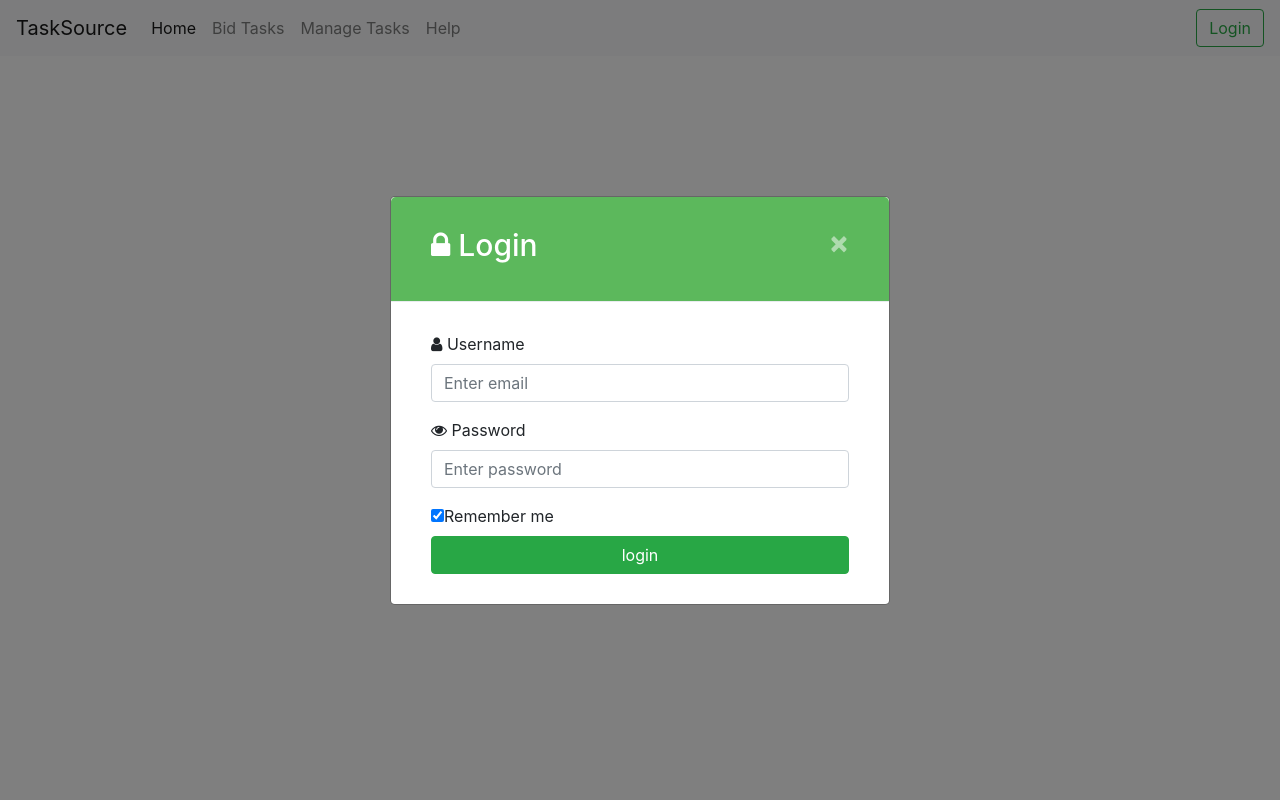
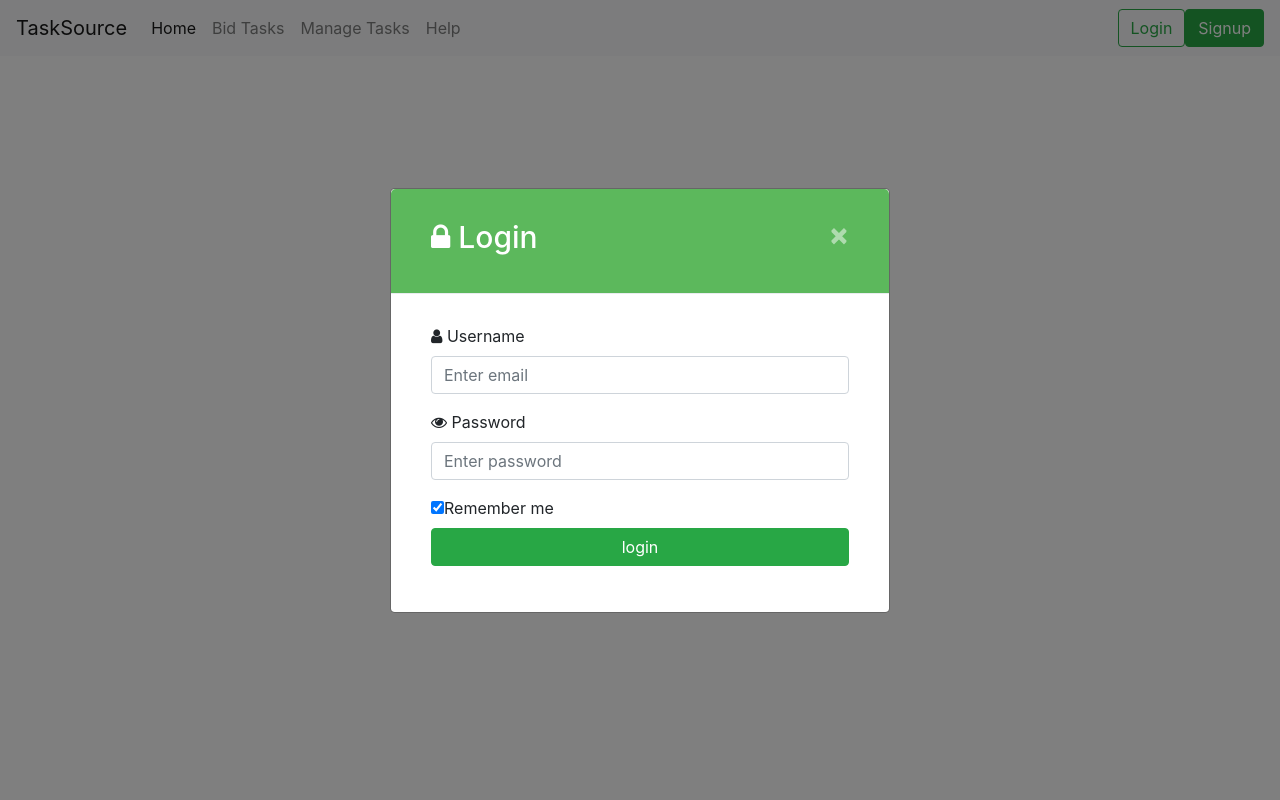
Before and after one commit to CS2102-team-09/cs2102-task-sourcing, a PHP site: page / in a window 1280 px wide, after a click on "Login". Run offline with PHP 8.4, Linux system fonts and the light colour scheme; some libraries are stand-ins or nearby versions.

Commit message:
sign up feature is in login.php

```diff
--- a/htdocs/index.php
+++ b/htdocs/index.php
@@ -55,6 +55,9 @@ if (isset($_SESSION['login_user'])) {
             <button class="btn btn-outline-success my-2 my-sm-0" type="button" data-toggle="modal"
                     data-target="#loginModel">Login
             </button>
+            <button class="btn btn-success my-2 my-sm-0" type="button" data-toggle="modal"
+                    data-target="#signupModel">Signup
+            </button>
         </div>
     </nav>
 
@@ -73,14 +76,14 @@ if (isset($_SESSION['login_user'])) {
 
 
             <div class="modal-body" style="padding:30px 40px;">
-                <form action="" method="post">
+                <form action="" method="post" name="submit">
                     <div class="form-group">
                         <label for="username"><span class="fa fa-user"></span> Username</label>
                         <input type="text" class="form-control" id="username" placeholder="Enter email" name="username">
                     </div>
                     <div class="form-group">
                         <label for="password"><span class="fa fa-eye"></span> Password</label>
-                        <input type="text" class="form-control" id="password" placeholder="Enter password" name="password">
+                        <input type="password" class="form-control" id="password" placeholder="Enter password" name="password">
                     </div>
                     <div class="checkbox">
                         <label><input type="checkbox" value="" checked>Remember me</label>
@@ -93,6 +96,43 @@ if (isset($_SESSION['login_user'])) {
         </div>
 
     </div>
+</div>
+
+<!-- Modal -->
+<div class="modal fade" id="signupModel">
+    <div class="modal-dialog modal-dialog-centered role="document"">
+
+    <!-- Modal content-->
+    <div class="modal-content">
+        <div class="modal-header" style="padding:30px 40px;">
+            <h5>Signup</h5>
+            <button type="button" class="close" data-dismiss="modal" aria-label="Close">
+                <span aria-hidden="true">&times;</span>
+            </button>
+        </div>
+
+
+        <div class="modal-body" style="padding:30px 40px;">
+            <form action="" method="post" name="signup">
+                <div class="form-group">
+                    <label for="username"><span class="fa fa-user"></span> Username</label>
+                    <input type="text" class="form-control" id="username" placeholder="Enter email" name="username">
+                </div>
+                <div class="form-group">
+                    <label for="password"><span class="fa fa-eye"></span> Password</label>
+                    <input type="password" class="form-control" id="password" placeholder="Enter password" name="password">
+                </div>
+                <div class="checkbox">
+                    <label><input type="checkbox" value="" checked>Remember me</label>
+                </div>
+                <input name="signup" type="submit" class="btn btn-success btn-block" value="signup">
+                <span><?php echo $error; ?></span>
+            </form>
+        </div>
+
+    </div>
+
+</div>
 </div>
 
 
--- a/htdocs/login.php
+++ b/htdocs/login.php
@@ -1,6 +1,9 @@
 <?php
 session_start(); // Starting Session
 $error=''; // Variable To Store Error Message
+
+echo "<script>console.log( $_POST);</script>";
+
 if (isset($_POST['submit'])) {
 	if (empty($_POST['username']) || empty($_POST['password'])) {
 		$error = "Username or Password is invalid";
@@ -9,7 +12,7 @@ if (isset($_POST['submit'])) {
 		$username=$_POST['username'];
 		$password=$_POST['password'];
 		// Establishing Connection with Server by passing server_name, user_id and password as a parameter
-		$connection = pg_connect("host=localhost port=5432 dbname=Project1 user=postgres password=cs2102team09");
+		$connection = pg_connect("host=localhost port=5432 dbname=Project1 user=postgres password=postgres");
 		// To protect MySQL injection for Security purpose
 		// $username = stripslashes($username);
 		// $password = stripslashes($password);
@@ -29,4 +32,27 @@ if (isset($_POST['submit'])) {
 		pg_close($connection); // Closing Connection
 	}
 }
+
+if (isset($_POST['signup'])) {
+    if (empty($_POST['username']) || empty($_POST['password'])) {
+        $error = "Username or Password is invalid";
+    } else {
+        echo "<script>console.log( 'creating user');</script>";
+        // Define $username and $password
+        $username=$_POST['username'];
+        $password=$_POST['password'];
+        // Establishing Connection with Server by passing server_name, user_id and password as a parameter
+        $connection = pg_connect("host=localhost port=5432 dbname=Project1 user=postgres password=postgres");
+
+
+        $result = pg_query($connection, "INSERT INTO users (user_id, password) VALUES ('$username', '$password')");
+        if (!$result) {
+            echo '<script type="text/javascript">alert("Signup Failed")</script>';
+        } else {
+            echo '<script type="text/javascript">alert("Signup successful, please login")</script>';
+        }
+
+        pg_close($connection); // Closing Connection
+    }
+}
 ?>
```
